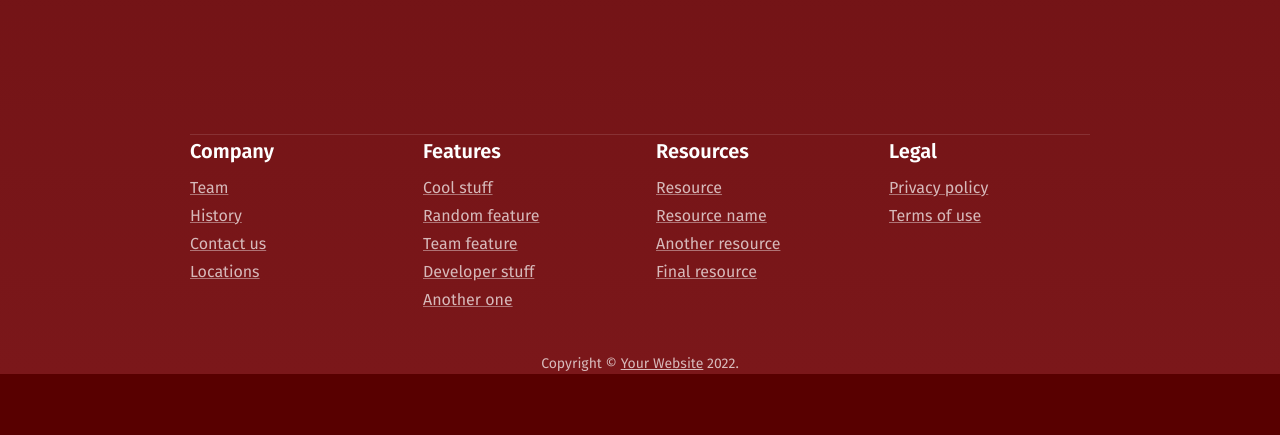
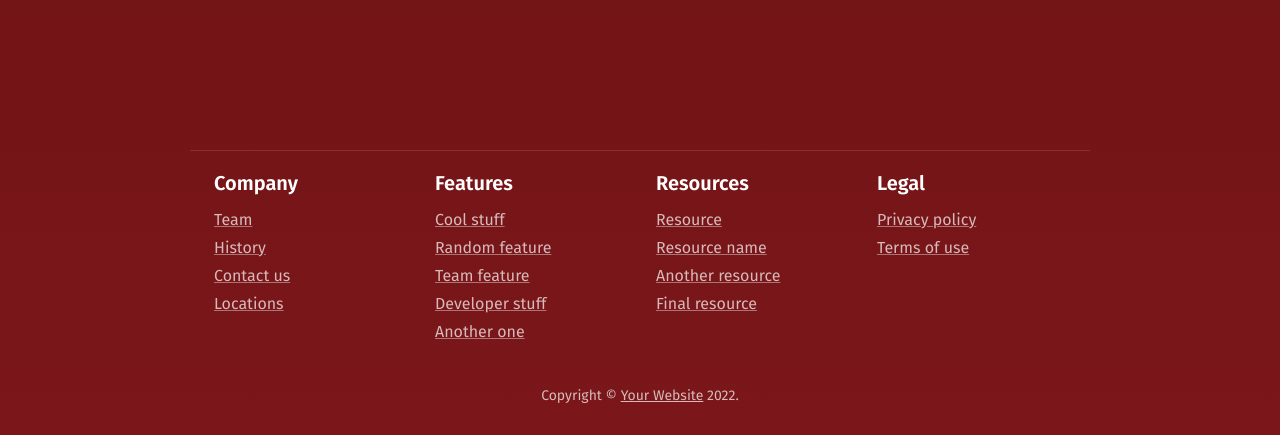
Before and after one commit to hltk/junction-2022, a React (Create React App) app in the folder temp-front/: page / in a window 1280 px wide. Shown: the part 2389-2824 px from the top of the page. Before the commit the page ends 2763 px from the top, so only its background shows below. Built offline with nearby package versions, Linux system fonts and the light colour scheme.

Commit message:
Add padding back!

```diff
--- a/temp-front/src/Footer.js
+++ b/temp-front/src/Footer.js
@@ -50,7 +50,7 @@ function Footer() {
       sx={{
         borderTop: (theme) => `1px solid ${theme.palette.divider}`,
         mt: 8,
-        p: [0, 0, 3, 0],
+        p: 2,
       }}
     >
       <Grid container spacing={4} justifyContent="space-evenly">
--- a/temp-front/src/Page.js
+++ b/temp-front/src/Page.js
@@ -58,7 +58,7 @@ function Page({ children }) {
           <Box
             component="footer"
             sx={{
-              p: [0, 0, 0, 0],
+              p: 2,
               px: 2,
               mt: 'auto',
             }}
```
